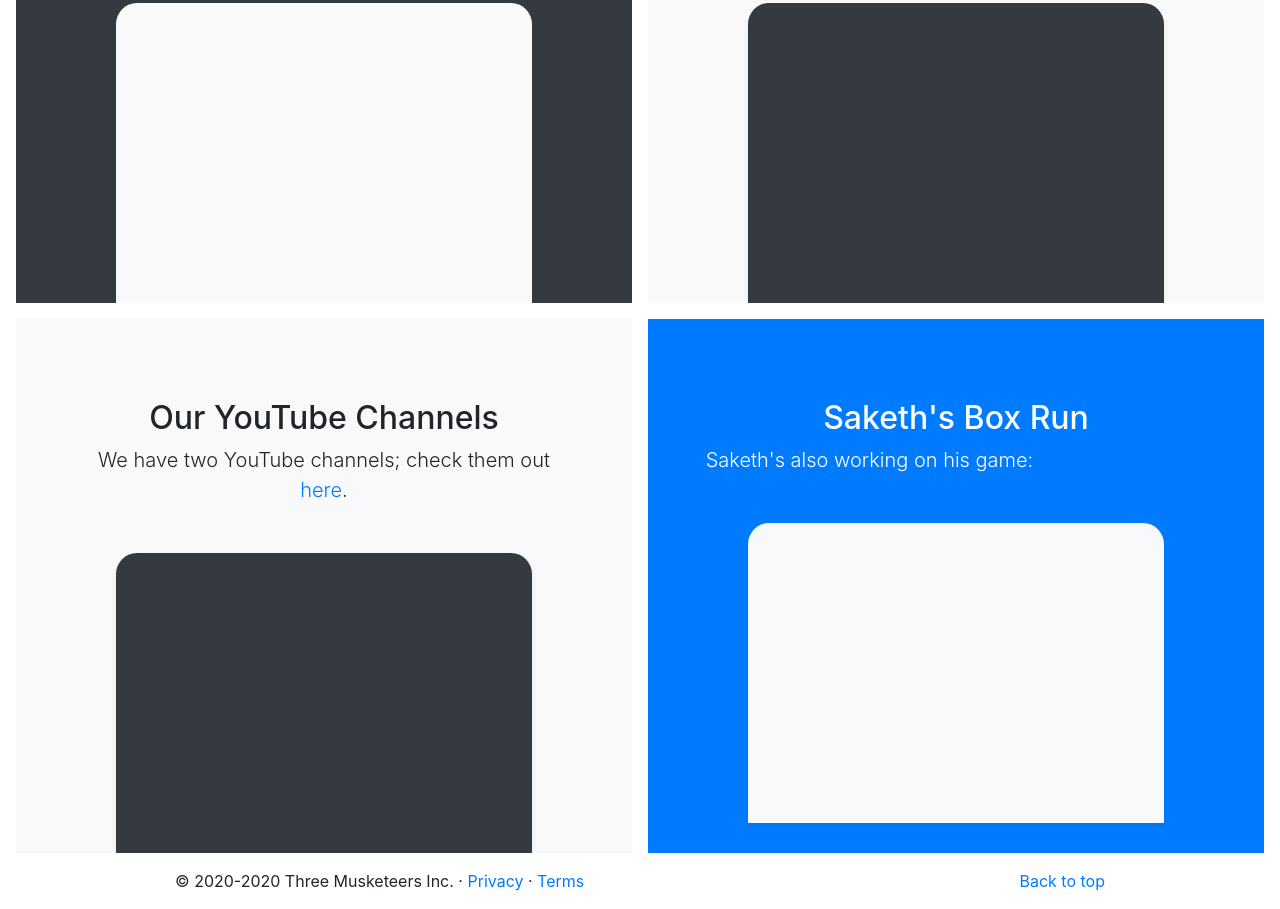
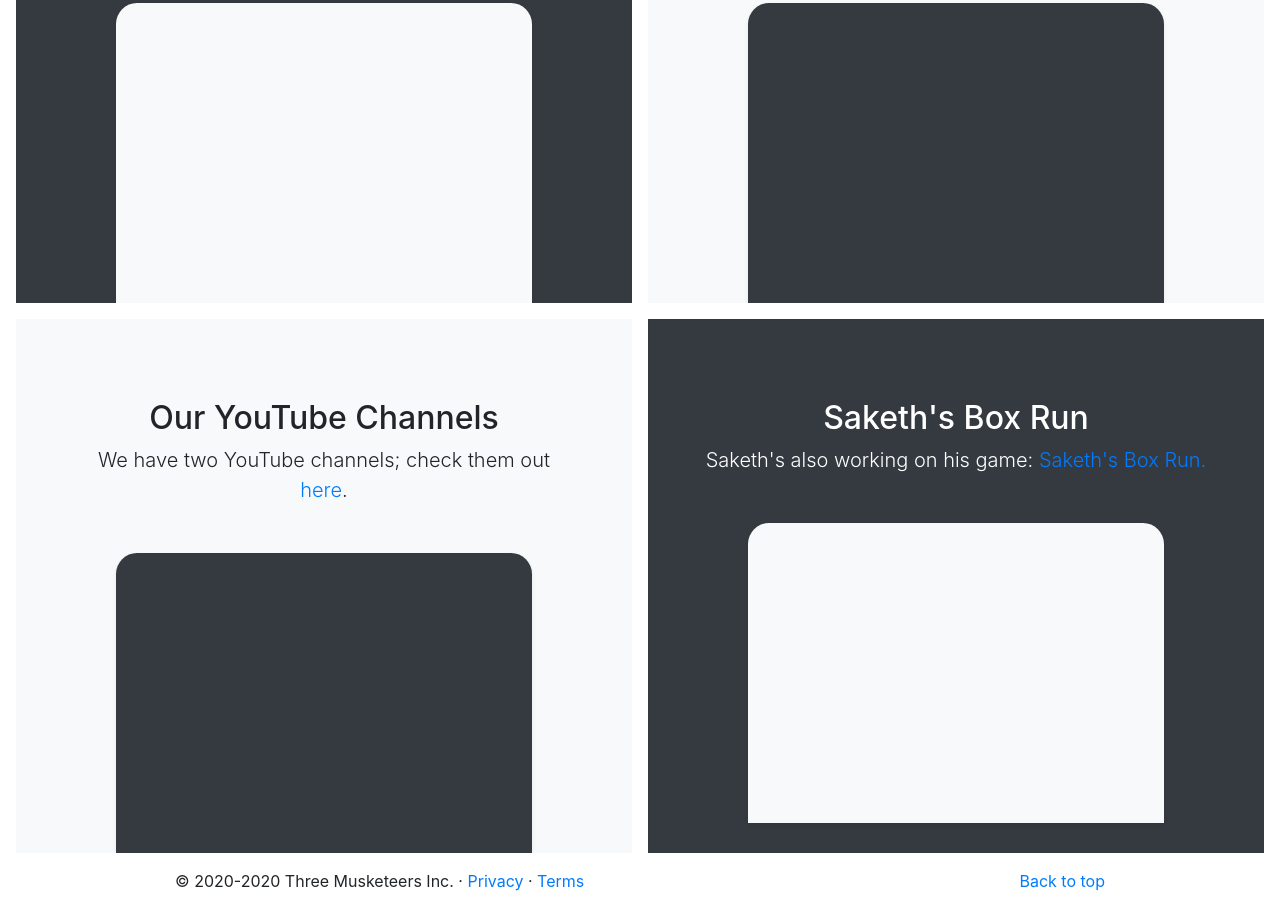
Before and after one commit to Saketh-debug/Saketh-debug.github.io, a plain HTML site: page projects.html in a window 1280 px wide. Shown: the part 1016-1925 px from the top of the page. Drawn offline with nearby package versions, Linux system fonts and the light colour scheme.

Commit message:
Update projects.html

```diff
--- a/projects.html
+++ b/projects.html
@@ -138,7 +138,7 @@
           </div>
           <div class="bg-dark shadow-sm mx-auto" style="width: 80%; height: 300px; border-radius: 21px 21px 0 0;"></div>
         </div>
-        <div class="bg-primary mr-md-3 pt-3 px-3 pt-md-5 px-md-5 text-center text-white overflow-hidden">
+        <div class="bg-dark mr-md-3 pt-3 px-3 pt-md-5 px-md-5 text-center text-white overflow-hidden">
           <div class="my-3 py-3">
             <h2 class="display-5">Saketh's Box Run</h2>
             <p class="lead">Saketh's also working on his game: <a href = "Game.html">Saketh's Box Run.</a></p>
```
